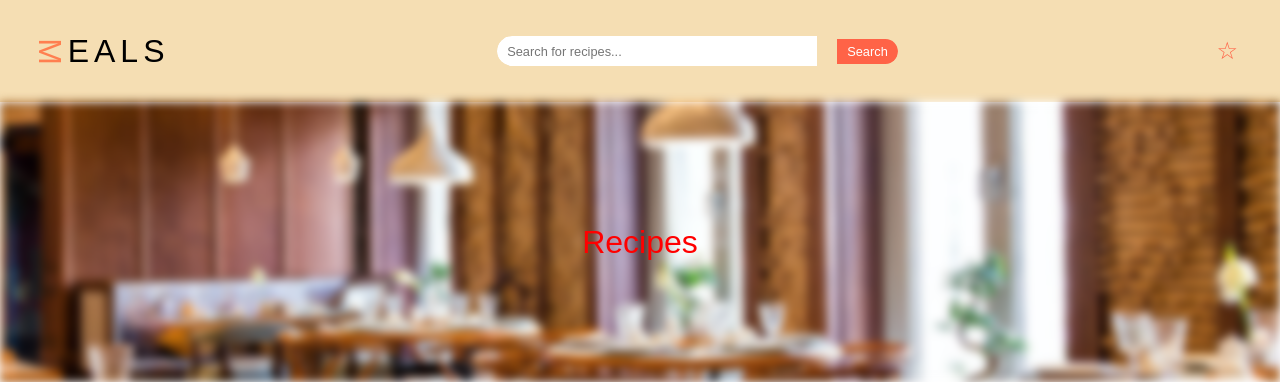
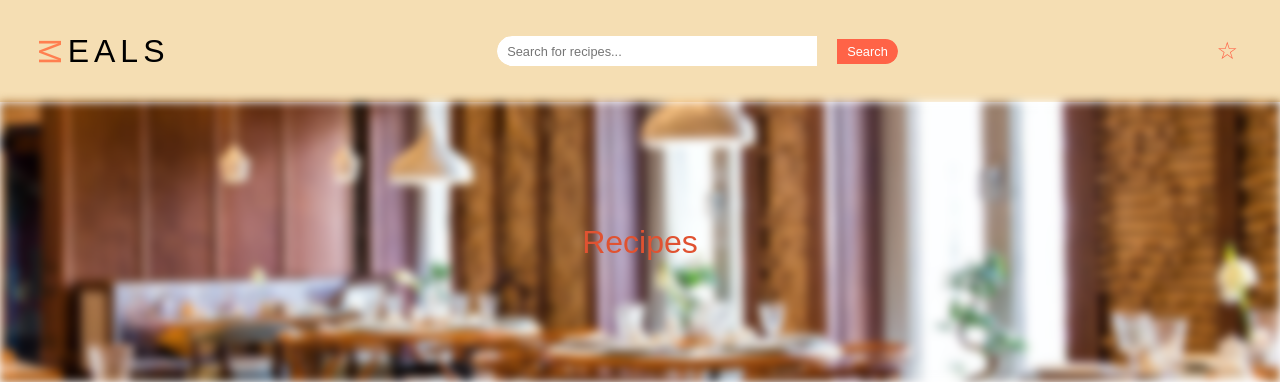
Before and after one commit to jacobleon2117/3meals, a website: page public/index.html in a window 1280 px wide. Shown: the top 382 px of the page. Drawn offline with Linux system fonts and the light colour scheme; no server answers.

Commit message:
fixinf colors

```diff
--- a/public/css/styles.css
+++ b/public/css/styles.css
@@ -288,7 +288,7 @@ h2 {
     transform: translate(-50%, -50%);
     font-size: 2rem; /* Set the font size to 2rem */
     font-family: Arial, sans-serif; /* Use the same font family */
-    color: red;
+    color: #e05231;
 }
 
 .container {
```
